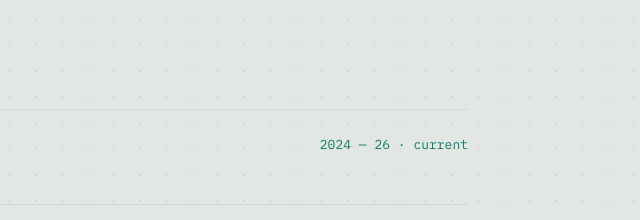
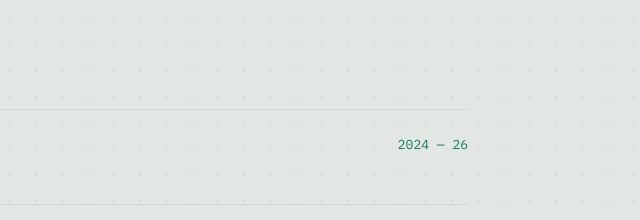
Before and after one commit to Bishalroy437/Portfolio, a plain HTML site: page index.html in a window 1280 px wide. Shown: the part 839-1059 px from the top of the page, 640-1280 px from the left. Drawn offline with nearby package versions, Linux system fonts and the light colour scheme.

Commit message:
COURSE YEAR UPDATED

```diff
--- a/index.html
+++ b/index.html
@@ -396,7 +396,8 @@
               <h3>Master of Computer Applications (MCA)</h3>
               <div class="school">LNCT Group of Colleges, Bhopal</div>
             </div>
-            <div class="yr">2024 — 26 · current</div>
+            <div class="yr">2024 — 26 </div>
+            <!-- · current -->
           </div>
           <div class="edu-item">
             <div>
```
